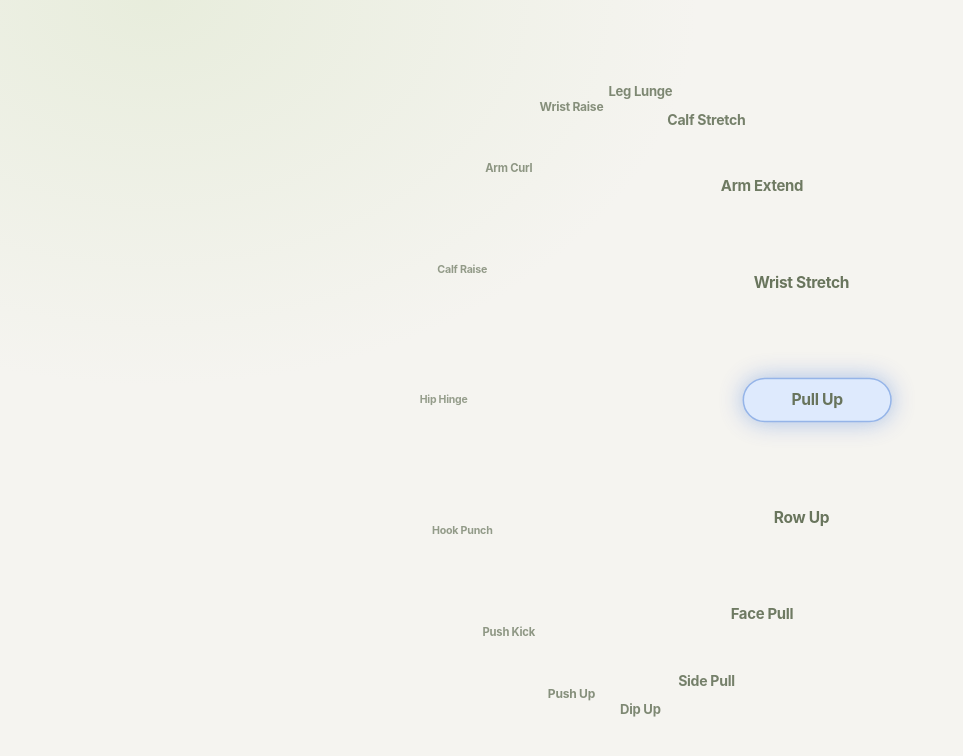
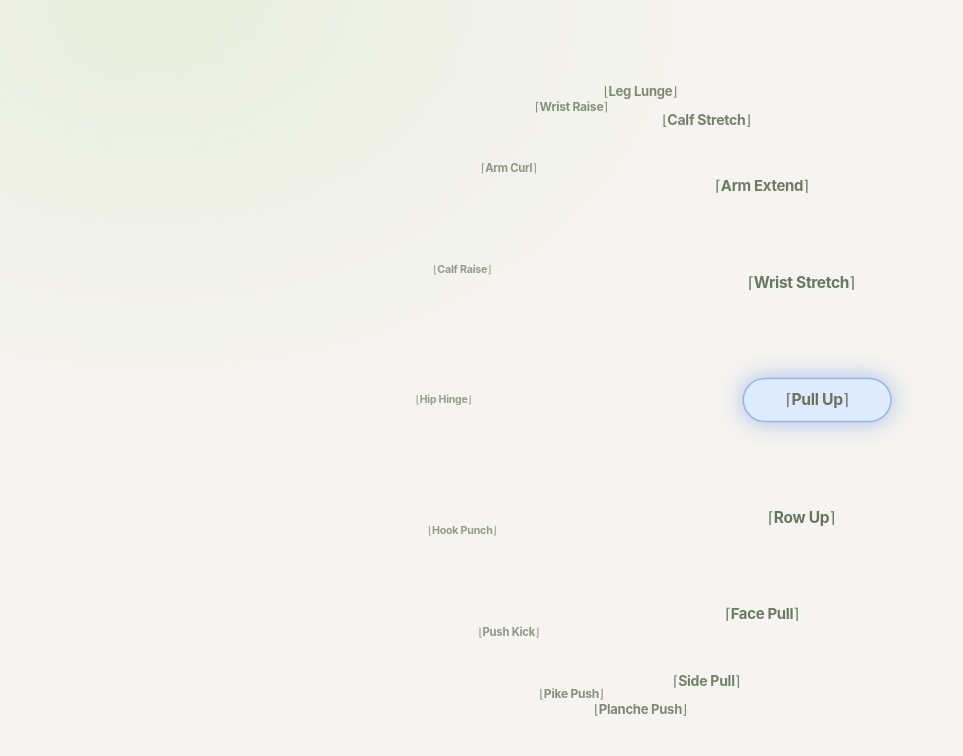
Before and after one commit to aditya-r-m/workout, a plain HTML site: page index.html in a window 1280 px wide. Shown: the whole page, without its empty margins (0-963 px from the left). Drawn offline with Linux system fonts and the light colour scheme.

Commit message:
add ceil/floor reference

```diff
--- a/index.html
+++ b/index.html
@@ -98,22 +98,22 @@
 
     <script>
       const exercises = [
-        "Pull Up",
-        "Row Up",
-        "Face Pull",
-        "Side Pull",
-        "Dip Up",
-        "Push Up",
-        "Push Kick",
-        "Hook Punch",
-        "Hip Hinge",
-        "Calf Raise",
-        "Arm Curl",
-        "Wrist Raise",
-        "Leg Lunge",
-        "Calf Stretch",
-        "Arm Extend",
-        "Wrist Stretch",
+        "⌈Pull Up⌉",
+        "⌈Row Up⌉",
+        "⌈Face Pull⌉",
+        "⌈Side Pull⌉",
+        "⌊Planche Push⌋",
+        "⌊Pike Push⌋",
+        "⌊Push Kick⌋",
+        "⌊Hook Punch⌋",
+        "⌊Hip Hinge⌋",
+        "⌊Calf Raise⌋",
+        "⌈Arm Curl⌉",
+        "⌈Wrist Raise⌉",
+        "⌊Leg Lunge⌋",
+        "⌊Calf Stretch⌋",
+        "⌈Arm Extend⌉",
+        "⌈Wrist Stretch⌉",
       ];
       const ringSvg = document.querySelector(".workout-ring");
       const fixedHighlight = document.querySelector("#fixed-highlight");
```
